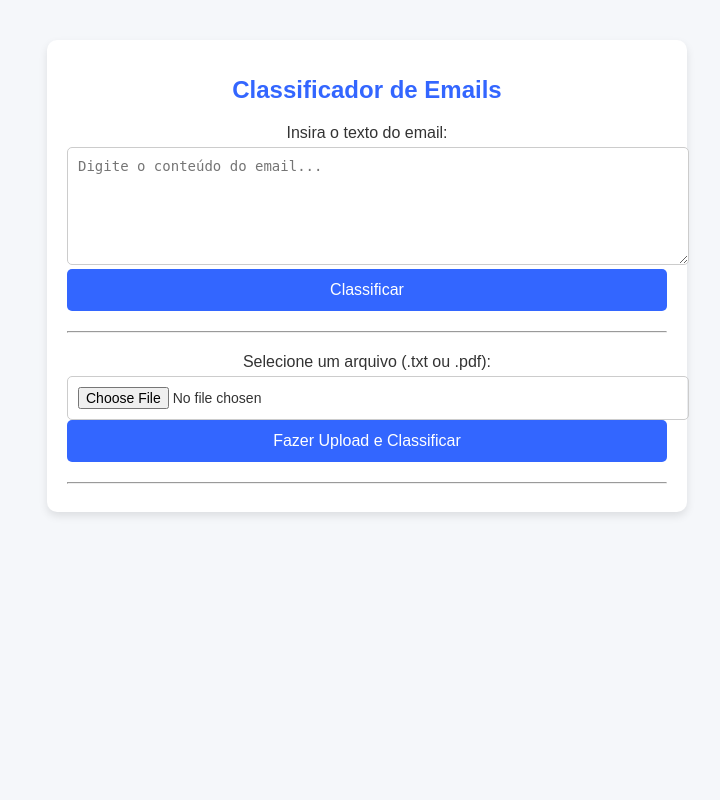
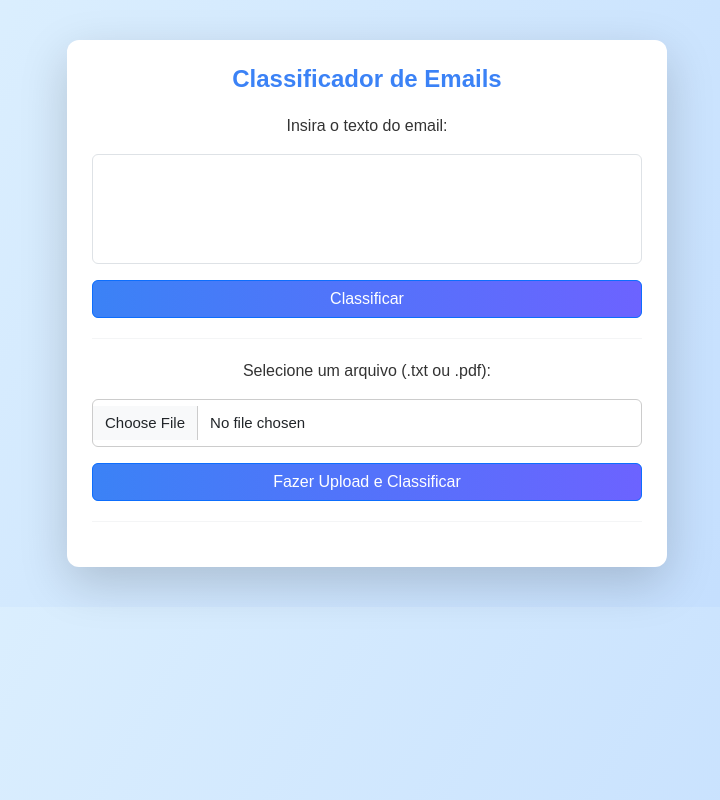
Before and after one commit to gabrielaugz/case-pratico-autou, a Flask app: page / in a window 1280 px wide. Shown: the whole page, without its empty margins (273-993 px from the left). Run offline with Flask 2, Linux system fonts and the light colour scheme.

Commit message:
bootstrap added

```diff
--- a/templates/index.html
+++ b/templates/index.html
@@ -4,15 +4,18 @@
     <meta charset="UTF-8">
     <meta name="viewport" content="width=device-width, initial-scale=1.0">
     <title>Classificador de Emails</title>
+    <link rel="stylesheet" href="https://cdn.jsdelivr.net/npm/bootstrap@5.3.0/dist/css/bootstrap.min.css">
+
     <style>
         /* estilos gerais */
         body {
             font-family: Arial, sans-serif;
-            background: #f5f7fa;
+            background: linear-gradient(135deg, #eef2ff, #f5f7fa);
             color: #333;
             text-align: center;
             margin: 0;
             padding: 0;
+            animation: gradientBG 6s infinite alternate;
         }
 
         /* container principal */
@@ -20,14 +23,15 @@
             max-width: 600px;
             margin: 40px auto;
             background: white;
-            padding: 20px;
-            border-radius: 10px;
-            box-shadow: 0 4px 8px rgba(0, 0, 0, 0.1);
+            padding: 25px;
+            border-radius: 12px;
+            box-shadow: 0 5px 15px rgba(0, 0, 0, 0.1);
         }
 
         h1 {
-            color: #3366FF;
+            color: #3b82f6;
             font-size: 24px;
+            font-weight: bold;
         }
 
         form {
@@ -36,27 +40,31 @@
 
         textarea, input[type="file"] {
             width: 100%;
-            padding: 10px;
-            margin-top: 5px;
+            padding: 12px;
+            margin-top: 8px;
             border: 1px solid #ccc;
-            border-radius: 5px;
-            font-size: 14px;
+            border-radius: 6px;
+            font-size: 15px;
+            box-sizing: border-box;
+            resize: none;
         }
 
         button {
-            background: #3366FF;
+            background: linear-gradient(90deg, #3b82f6, #6c63ff);
             color: white;
             border: none;
             padding: 12px;
             width: 100%;
             font-size: 16px;
             cursor: pointer;
-            border-radius: 5px;
-            transition: 0.3s;
+            border-radius: 6px;
+            transition: 0.3s ease-in-out;
+            font-weight: bold;
         }
 
         button:hover {
-            background: #1a4ddb;
+            background: linear-gradient(90deg, #6c63ff, #3b82f6);
+            transform: scale(1.05);
         }
 
         .resultado {
@@ -65,35 +73,63 @@
             background: #e6f2ff;
             border-radius: 5px;
             font-size: 16px;
+            font-weight: bold;
+        }
+
+        hr {
+            border: none;
+            height: 1px;
+            background: #d1d5db;
+            margin: 20px 0;
+        }
+
+        @media (max-width: 768px) {
+            .container {
+                width: 90%;
+                padding: 20px;
+            }
+
+            h1 {
+                font-size: 22px;
+            }
+
+            button {
+                font-size: 14px;
+            }
+        }
+
+        @keyframes gradientBG {
+            0% { background: linear-gradient(120deg, #eef2ff, #dbeafe); }
+            100% { background: linear-gradient(120deg, #e0f2fe, #bfdbfe); }
         }
     </style>
 </head>
 <body>
 
-    <div class="container">
+    <div class="container shadow-lg">
         <h1>Classificador de Emails</h1>
 
         <!-- formulario para inserir o texto -->
         <form action="/process_text" method="POST">
-            <label for="email_text">Insira o texto do email:</label>
-            <textarea name="email_text" id="email_text" rows="6" placeholder="Digite o conteúdo do email..."></textarea>
-            <button type="submit">Classificar</button>
+            <label for="email_text" class="form-label">Insira o texto do email:</label>
+            <textarea name="email_text" id="email_text" rows="4" class="form-control"></textarea>
+            <button type="submit" class="btn btn-primary w-100 mt-3">Classificar</button>
         </form>
 
         <hr>
 
         <!-- formulário para upload do arquivo -->
         <form action="/process_file" method="POST" enctype="multipart/form-data">
-            <label for="email_file">Selecione um arquivo (.txt ou .pdf):</label>
-            <input type="file" name="email_file" id="email_file" accept=".txt, .pdf">
-            <button type="submit">Fazer Upload e Classificar</button>
+            <label for="email_file" class="form-label">Selecione um arquivo (.txt ou .pdf):</label>
+            <input type="file" name="email_file" id="email_file" class="form-control">
+            <button type="submit" class="btn btn-primary w-100 mt-3">Fazer Upload e Classificar</button>
         </form>
 
         <hr>
 
         <!-- exibição do resultado da classificação -->
         {% if category %}
-            <div class="resultado">
+            <div class="alert alert-info mt-3">
                 <h2>Resultado:</h2>
                 <p><strong>Categoria:</strong> {{ category }}</p>
                 <p><strong>Resposta Sugerida:</strong> {{ suggested_reply }}</p>
```
Also changed, not shown: 1 other file.
